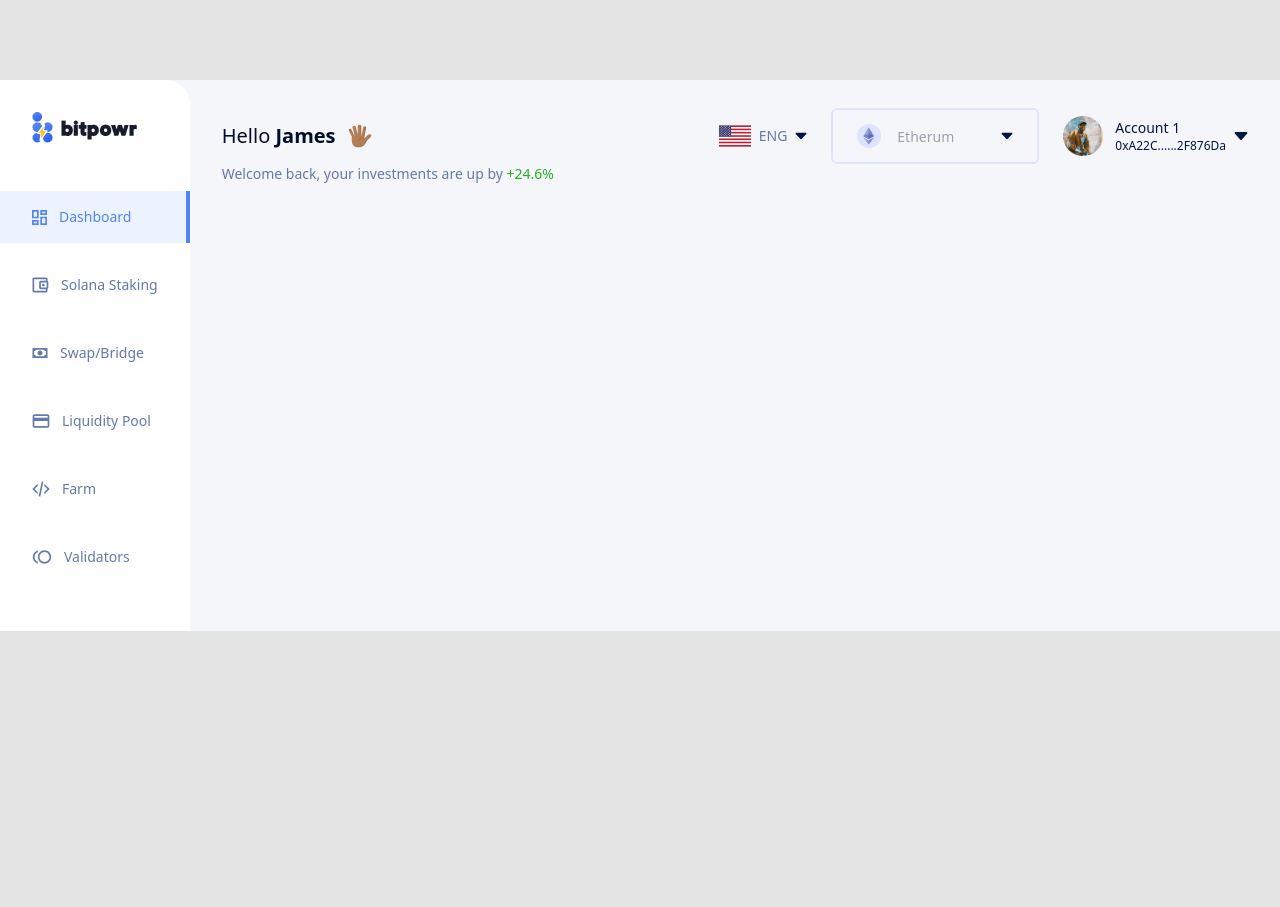
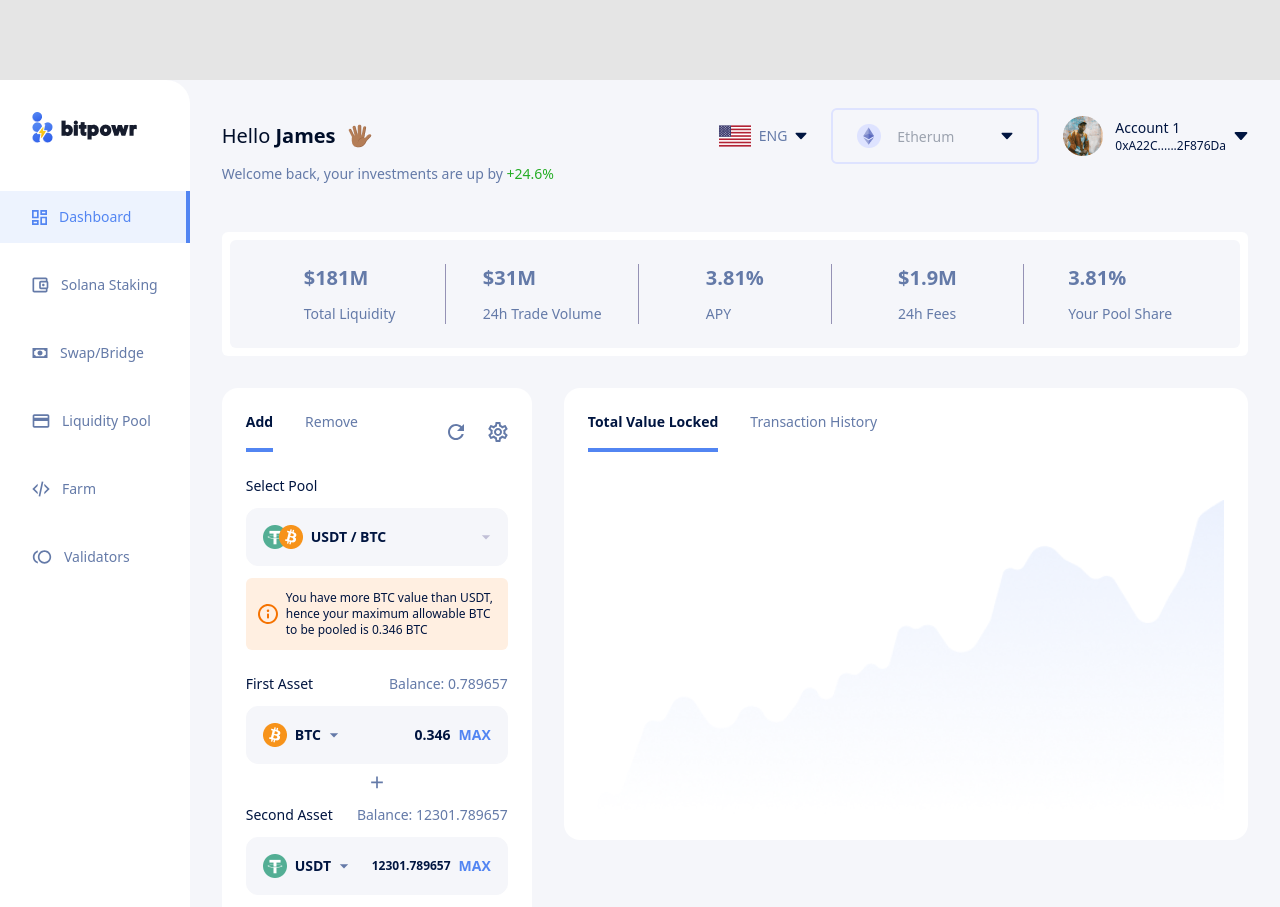
Before and after one commit to Phosah/bitpowr, a Vue app: page /singlepool in a window 1280 px wide. Shown: the top 907 px of the page. Before the commit the page ends 800 px from the top, so only its background shows below. Built offline with nearby package versions, Linux system fonts and the light colour scheme.

Commit message:
More updates to components

```diff
--- /dev/null
+++ b/src/components/LiquidityChart.vue
@@ -0,0 +1,24 @@
+<template>
+    <div class="p-6 bg-white rounded-2xl">
+        <div class="mb-12 flex space-x-8">
+            <h2
+                class="pb-4 border-b-4 border-brand-blue-1 text-brand-blue-3 font-bold"
+            >Total Value Locked</h2>
+            <h2 class="pb-4">Transaction History</h2>
+        </div>
+        <div>
+            <img class="w-full" src="../assets/swap-graph.png" alt="Liquidity graph" />
+        </div>
+    </div>
+</template>
+
+<script lang="ts">
+import { defineComponent } from 'vue'
+
+export default defineComponent({
+    name: "LiquidityChart",
+    setup() {
+
+    },
+})
+</script>
--- /dev/null
+++ b/src/components/SelectPool.vue
@@ -0,0 +1,111 @@
+<template>
+    <div class="p-6 bg-white rounded-2xl">
+        <div class="mb-6 flex items-center justify-between">
+            <div class="flex space-x-8">
+                <h2 class="pb-4 border-b-4 border-brand-blue-1 text-brand-blue-3 font-bold">Add</h2>
+                <h2 class="pb-4">Remove</h2>
+            </div>
+            <div class="flex items-center space-x-6">
+                <img src="../assets/refresh-icon.svg" alt="Refresh icon" />
+                <img src="../assets/settings-icon.svg" alt="Settings icon" />
+            </div>
+        </div>
+        <div>
+            <div class="mb-3">
+                <div class="mb-3 flex items-center justify-between">
+                    <h3 class="text-brand-blue-3">Select Pool</h3>
+                </div>
+                <div class="bg-brand-blue-11 border border-brand-blue-11 p-4 rounded-xl">
+                    <div class="flex items-center justify-between">
+                        <div class="flex items-center">
+                            <div class="flex items-center">
+                                <img src="../assets/small-usdt-logo.png" alt="usdt logo" />
+                                <img
+                                    class="transform -translate-x-2"
+                                    src="../assets/small-btc-logo.png"
+                                    alt="btc logo"
+                                />
+                            </div>
+                            <h3 class="text-brand-blue-3 font-semibold">USDT / BTC</h3>
+                        </div>
+                        <img src="../assets/dropdown-icon-gray.svg" alt="Dropdown icon" />
+                    </div>
+                </div>
+            </div>
+            <div class="mb-6 p-3 flex space-x-2 bg-brand-orange-1 text-brand-blue-3 rounded-md">
+                <img src="../assets/info-icon-orange.svg" alt="Info icon" />
+                <p
+                    class="text-xs"
+                >You have more BTC value than USDT, hence your maximum allowable BTC to be pooled is 0.346 BTC</p>
+            </div>
+            <div class="mb-3">
+                <div class="mb-3 flex items-center justify-between">
+                    <h3 class="text-brand-blue-3">First Asset</h3>
+                    <p>Balance: 0.789657</p>
+                </div>
+                <div class="bg-brand-blue-11 border border-brand-blue-11 p-4 rounded-xl">
+                    <div class="flex items-center justify-between">
+                        <div class="flex items-center space-x-2">
+                            <img src="../assets/small-btc-logo.png" alt="btc logo" />
+                            <h3 class="text-brand-blue-3 font-semibold">BTC</h3>
+                            <img src="../assets/dropdown-icon-blue.svg" alt="Dropdown icon" />
+                        </div>
+                        <div class="flex items-center space-x-2">
+                            <p class="font-bold text-brand-blue-3">0.346</p>
+                            <p class="text-brand-blue-1 font-bold">MAX</p>
+                        </div>
+                    </div>
+                </div>
+            </div>
+            <div class="mb-4 flex justify-center">
+                <img src="../assets/plus-icon.svg" alt="Plus icon" />
+            </div>
+            <div class="mb-3">
+                <div class="mb-3 flex items-center justify-between">
+                    <h3 class="text-brand-blue-3">Second Asset</h3>
+                    <p>Balance: 12301.789657</p>
+                </div>
+                <div class="bg-brand-blue-11 border border-brand-blue-11 p-4 rounded-xl">
+                    <div class="flex items-center justify-between">
+                        <div class="flex items-center space-x-2">
+                            <img src="../assets/small-usdt-logo.png" alt="usdt logo" />
+                            <h3 class="text-brand-blue-3 font-semibold">USDT</h3>
+                            <img src="../assets/dropdown-icon-blue.svg" alt="Dropdown icon" />
+                        </div>
+                        <div class="flex items-center space-x-2">
+                            <p class="font-bold text-brand-blue-3 text-xs">12301.789657</p>
+                            <p class="text-brand-blue-1 font-bold">MAX</p>
+                        </div>
+                    </div>
+                </div>
+            </div>
+            <!-- Further info -->
+            <div class="mb-8 p-4 border border-brand-blue-10 rounded-xl">
+                <div class="mb-3 flex items-center justify-between text-xs">
+                    <p>Rate</p>
+                    <p>1 BTC = 48,506 USDT</p>
+                </div>
+                <div class="mb-3 flex items-center justify-between text-xs">
+                    <p>Portion of pool</p>
+                    <p>3.2%</p>
+                </div>
+                <div class="mb-3 flex items-center justify-between text-xs">
+                    <p>Total Yield</p>
+                    <p>9.7%</p>
+                </div>
+            </div>
+            <button class="w-full px-6 py-3 text-white bg-brand-blue-1 rounded-full">Add Liquidity</button>
+        </div>
+    </div>
+</template>
+
+<script lang="ts">
+import { defineComponent } from 'vue'
+
+export default defineComponent({
+    name: "SelectPool",
+    setup() {
+
+    },
+})
+</script>
--- a/src/router/index.ts
+++ b/src/router/index.ts
@@ -11,6 +11,7 @@ import SwapConfirmation from '../views/SwapConfirmation.vue'
 import ManageList from '../views/ManageList.vue'
 import LiquidityPool from '../views/LiquidityPool.vue'
 import AddLiquidity from '../views/AddLiquidity.vue'
+import SinglePool from '../views/SinglePool.vue'
 
 const router = createRouter({
   history: createWebHistory(import.meta.env.BASE_URL),
@@ -75,6 +76,11 @@ const router = createRouter({
       name: 'AddLiquidity',
       component: AddLiquidity
     },
+    {
+      path: '/singlepool',
+      name: 'SinglePool',
+      component: SinglePool
+    },
   ]
 })
 
--- /dev/null
+++ b/src/views/SinglePool.vue
@@ -0,0 +1,62 @@
+<template>
+    <div>
+        <div class="mb-8 p-2 bg-white rounded-md">
+            <div class="px-6 py-6 bg-brand-blue-6 rounded-md">
+                <div class="flex items-center divide-x divide-[#9592B5]">
+                    <div class="flex-1 flex justify-center">
+                        <div>
+                            <h1 class="mb-3 text-xl font-bold">$181M</h1>
+                            <p>Total Liquidity</p>
+                        </div>
+                    </div>
+                    <div class="flex-1 flex justify-center">
+                        <div>
+                            <h1 class="mb-3 text-xl font-bold">$31M</h1>
+                            <p>24h Trade Volume</p>
+                        </div>
+                    </div>
+                    <div class="flex-1 flex justify-center">
+                        <div>
+                            <h1 class="mb-3 text-xl font-bold">3.81%</h1>
+                            <p>APY</p>
+                        </div>
+                    </div>
+                    <div class="flex-1 flex justify-center">
+                        <div>
+                            <h1 class="mb-3 text-xl font-bold">$1.9M</h1>
+                            <p>24h Fees</p>
+                        </div>
+                    </div>
+                    <div class="flex-1 flex justify-center">
+                        <div>
+                            <h1 class="mb-3 text-xl font-bold">3.81%</h1>
+                            <p>Your Pool Share</p>
+                        </div>
+                    </div>
+                </div>
+            </div>
+        </div>
+        <div class="flex items-stretch space-x-8">
+            <div class="flex-1">
+                <SelectPool />
+            </div>
+            <div class="w-2/3 self-start">
+                <LiquidityChart />
+            </div>
+        </div>
+    </div>
+</template>
+
+<script lang="ts">
+import { defineComponent } from 'vue'
+import SelectPool from "../components/SelectPool.vue"
+import LiquidityChart from "../components/LiquidityChart.vue"
+
+export default defineComponent({
+    name: "SinglePool",
+    components: { SelectPool, LiquidityChart },
+    setup() {
+
+    },
+})
+</script>
```
Also changed, not shown: src/assets/dropdown-icon-gray.svg (added), src/assets/plus-icon.svg (added).
